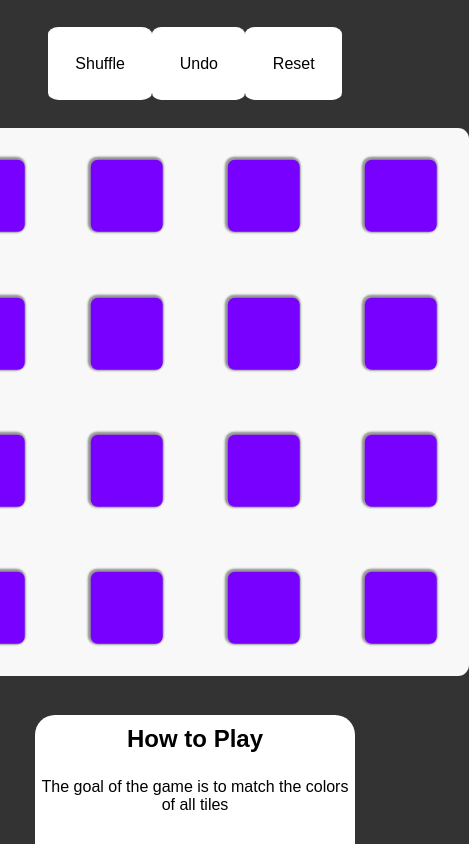
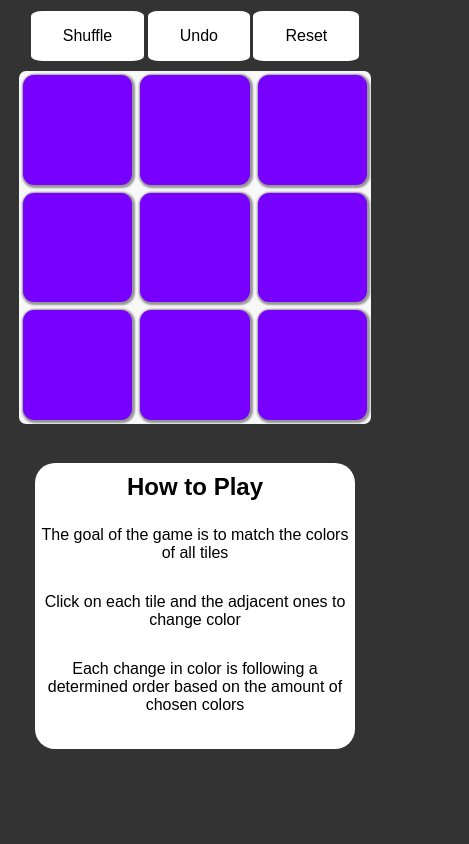
Before and after one commit to statist32/squarepair, a React (Create React App) app: page / in a window 390 px wide. Shown: the top 844 px of the page, 469 px wide, since content can reach past the window. Built offline with nearby package versions, Linux system fonts and the light colour scheme.

Commit message:
adjusted board size for bigger boards

```diff
--- a/src/components/screens/Board/Board.css
+++ b/src/components/screens/Board/Board.css
@@ -1,6 +1,7 @@
 :root {
   --green-won: #3be31c;
-  --board-size: 65vh;
+  --board-size-full: 65vh;
+  --board-size-mobile: 90vw;
 }
 .board-wrapper {
   height: 100%;
@@ -14,8 +15,6 @@
 }
 
 .board {
-  min-height: var(--board-size);
-  min-width: var(--board-size);
   background: #f8f8f8;
   border-radius: 2%;
   display: flex;
@@ -35,22 +34,21 @@
 
 .control-wrapper {
   display: flex;
+  flex-wrap: wrap;
   justify-content: center;
   align-content: center;
   align-items: center;
   height: 100%;
   width: 100%;
 }
-
+.input-wrapper {
+  display: flex;
+  flex-direction: column;
+}
+.input-wrapper label {
+  background: white;
+  display: flex;
+  justify-content: space-between;
+}
 @media (max-width: 700px) {
-  .tile {
-    margin: 4%;
-  }
-  .board {
-    height: 80vw;
-    width: 80vw;
-  }
-  .board-wrapper {
-    max-width: 100%;
-  }
 }
--- a/src/components/screens/Board/Board.js
+++ b/src/components/screens/Board/Board.js
@@ -3,9 +3,12 @@ import './Board.css'
 import { TileRow } from './TileRow'
 import { StyledButton } from '../../universal/StyledButton/StyledButton'
 //TODO: win condition with reduce or filter
-function _Board({ rows = 4, columns = 4 }) {
+function _Board() {
   const [history, setHistory] = useState([[]])
   const [hasWon, setHasWon] = useState(false)
+  const [rows, setRows] = useState(3)
+  const [columns, setColumns] = useState(3)
+  const [colors, setColors] = useState(3)
   //deep deep copy of current board
   let board = history[history.length - 1].map(row => [...row])
 
@@ -135,3 +138,32 @@ function _Board({ rows = 4, columns = 4 }) {
 }
 
 export const Board = memo(_Board)
+
+{
+  /* <div className='input-wrapper'>
+<label>
+  Rows:
+  <input
+    placeholder='Rows'
+    value={rows}
+    onChange={e => setRows(e.target.value)}
+  />
+</label>
+<label>
+  Columns:{' '}
+  <input
+    placeholder='Columns'
+    value={columns}
+    onChange={e => setColumns(e.target.value)}
+  />
+</label>
+<label>
+  Colors:
+  <input
+    placeholder='Colors'
+    value={colors}
+    onChange={e => setColors(e.target.value)}
+  />
+</label>
+</div> */
+}
--- a/src/components/screens/Board/Tile.css
+++ b/src/components/screens/Board/Tile.css
@@ -1,6 +1,6 @@
 :root {
   --tile-size-full: 13vh;
-  --tile-size-mobile: 8.5vh;
+  --tile-size-mobile: 8.5vw;
 }
 .tile {
   background: lightgray;
@@ -10,12 +10,13 @@
 
   transition: 300ms background-color;
   box-shadow: 1px 1px 2px 2px rgb(0, 0, 0, 0.4);
-  transform: rotate(180deg);
+  margin: 3vh;
 }
 
 @media (max-width: 700px) {
   .tile {
-    height: var(--tile-size-mobile);
-    width: var(--tile-size-mobile);
+    min-height: var(--tile-size-mobile);
+    min-width: var(--tile-size-mobile);
+    margin: 1vw;
   }
 }
--- a/src/components/universal/StyledButton/StyledButton.css
+++ b/src/components/universal/StyledButton/StyledButton.css
@@ -1,5 +1,5 @@
 .styled-button {
-  padding: 1.5% 2%;
+  padding: 1rem 2rem;
   text-align: center;
   background: white;
   border-radius: 10%;
@@ -8,7 +8,7 @@
 
 @media (max-width: 700px) {
   .styled-button {
-    margin: 5% 0;
-    padding: 5%;
+    margin: 3% 0.5%;
+    padding: 1rem 2rem;
   }
 }
```
